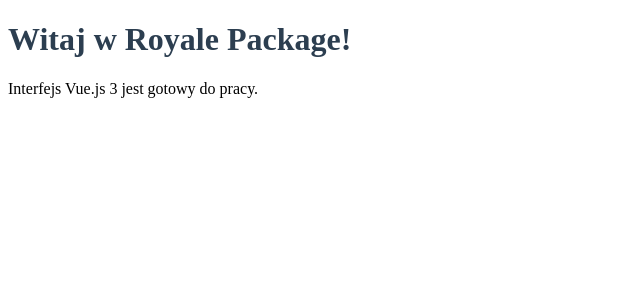
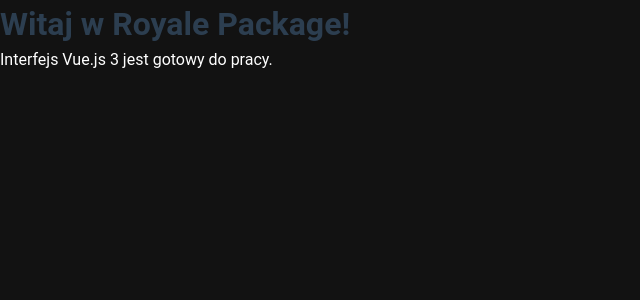
Before and after one commit to Cisaaaa/RoyalePackage, a Vue app in the folder frontend/: page / in a window 1280 px wide. Shown: the top 300 px of the page, without its empty margins (0-640 px from the left). Built offline with nearby package versions, Linux system fonts and the light colour scheme.

Commit message:
chore: konfiguracja Vuetify i ikonek Material Design

```diff
--- a/frontend/index.html
+++ b/frontend/index.html
@@ -3,6 +3,7 @@
   <head>
     <meta charset="UTF-8" />
     <title>Royale Package - Logistyka</title>
+    <link href="https://cdn.jsdelivr.net/npm/@mdi/font@7.x/css/materialdesignicons.min.css" rel="stylesheet">
   </head>
   <body>
     <div id="app"></div>
--- a/frontend/src/main.ts
+++ b/frontend/src/main.ts
@@ -1,5 +1,23 @@
 import { createApp } from 'vue'
 import App from './App.vue'
 
-// Tutaj w przyszłości podepniemy Vuetify i system routingu
-createApp(App).mount('#app')
+// --- KONFIGURACJA VUETIFY ---
+import 'vuetify/styles' // Importujemy główne style CSS od Vuetify
+import { createVuetify } from 'vuetify'
+import * as components from 'vuetify/components'
+import * as directives from 'vuetify/directives'
+
+// --- IKONKI ---
+//import '@mdi/font/css/materialdesignicons.css'
+
+// Odpalamy silnik Vuetify
+const vuetify = createVuetify({
+  components,
+  directives,
+  theme: {
+    defaultTheme: 'dark' // Od razu mówimy mu, że robimy mroczny, premium design!
+  }
+})
+
+// Tworzymy aplikację, wstrzykujemy Vuetify i montujemy na ekranie
+createApp(App).use(vuetify).mount('#app')
```
